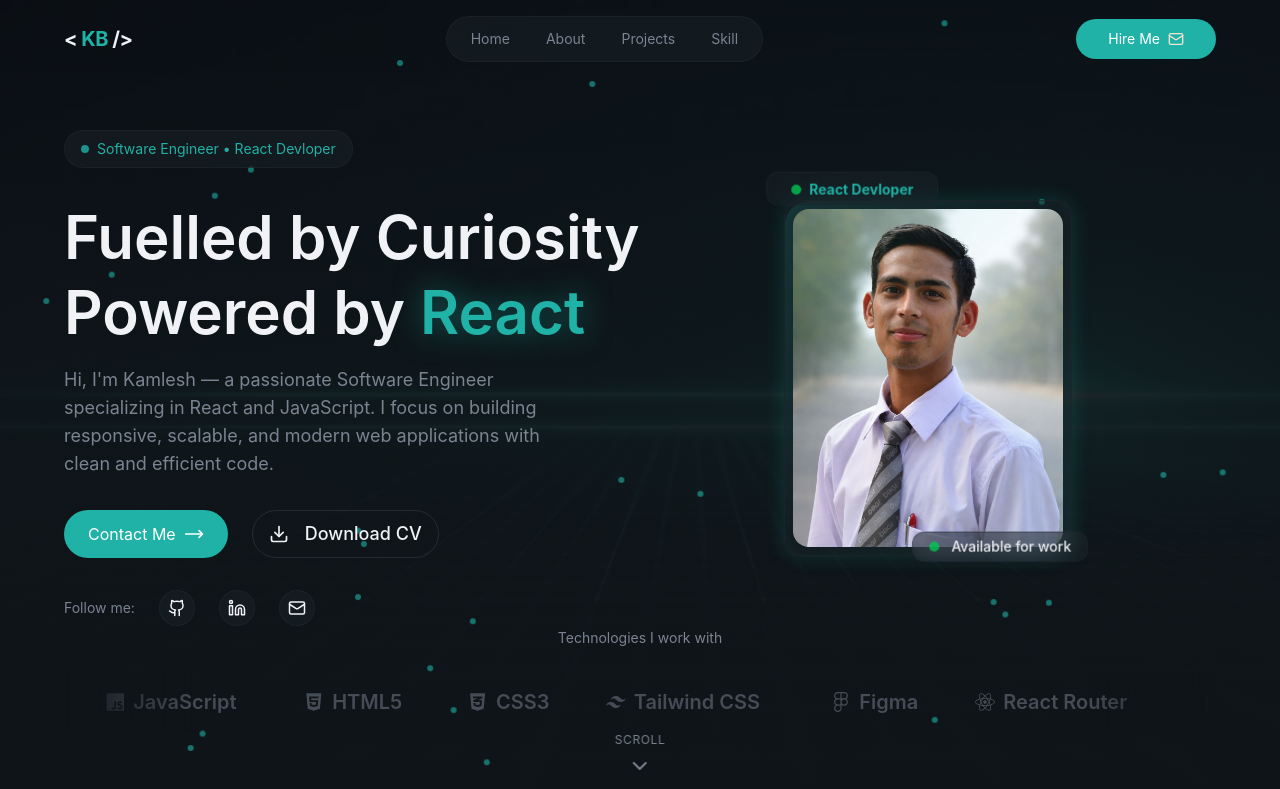
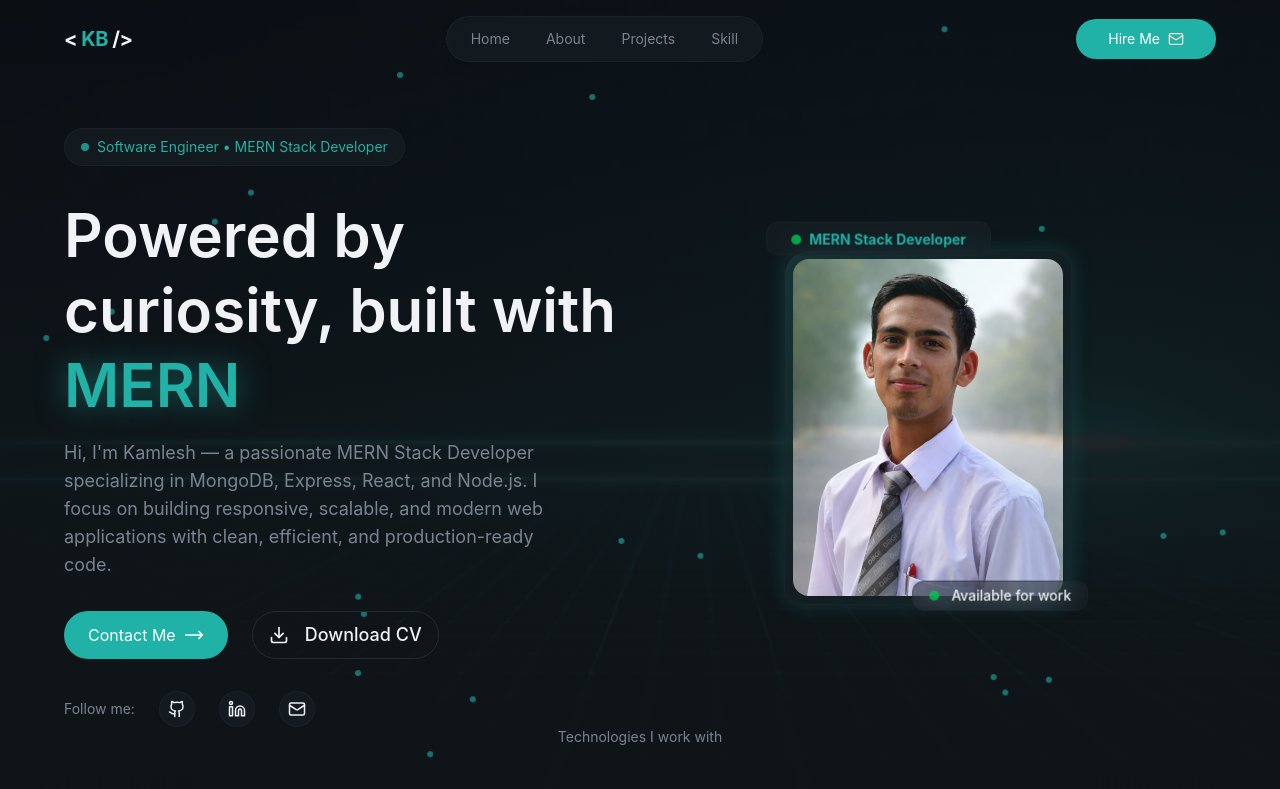
Before and after one commit to kamleshBisht04/personal-portfolio, a React (Vite) app: page / in a window 1280 px wide. Shown: the top 789 px of the page. Built offline with nearby package versions, Linux system fonts and the light colour scheme.

Commit message:
update my hero section

```diff
--- a/src/sections/Hero.jsx
+++ b/src/sections/Hero.jsx
@@ -28,19 +28,20 @@ const Hero = () => {
             <div className="animate-fade-in">
               <span className="glass text-primary inline-flex items-center gap-2 rounded-full px-4 py-2 text-sm">
                 <span className="bg-primary h-2 w-2 animate-pulse rounded-full" />
-                Software Engineer • React Devloper
+                Software Engineer • MERN Stack Developer
               </span>
             </div>
             {/* headline  */}
             <div className="space-y-4">
-              <h1 className="animate-fade-in animation-delay-100 text-4xl leading-tight font-semibold md:text-5xl lg:text-6xl">
-                Fuelled by Curiosity Powered by
-                <span className="text-primary glow-text"> React</span>
+              <h1 className="animate-fade-in animation-delay-100 max-w-5xl text-4xl leading-tight font-semibold lg:text-6xl">
+                Powered by curiosity, built with
+                <span className="text-primary glow-text"> MERN</span>
               </h1>
               <p className="text-muted-foreground animate-fade-in animation-delay-200 max-w-lg text-lg">
-                Hi, I'm Kamlesh — a passionate Software Engineer specializing in
-                React and JavaScript. I focus on building responsive, scalable,
-                and modern web applications with clean and efficient code.
+                Hi, I'm Kamlesh — a passionate MERN Stack Developer specializing
+                in MongoDB, Express, React, and Node.js. I focus on building
+                responsive, scalable, and modern web applications with clean,
+                efficient, and production-ready code.
               </p>
             </div>
             {/* CTAs */}
@@ -92,7 +93,7 @@ const Hero = () => {
                     <div className="mr-2 inline-block h-2.5 w-2.5 animate-pulse rounded-full bg-green-500" />
 
                     <span className="text-primary text-sm font-bold">
-                      React Devloper
+                      MERN Stack Developer
                     </span>
                   </div>
                 </div>
```
